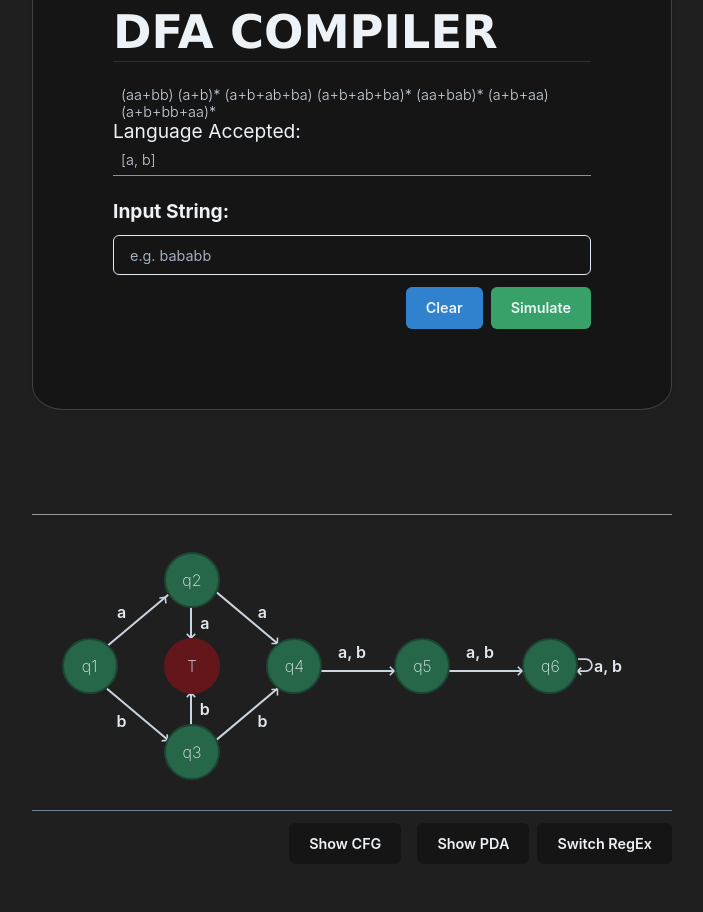
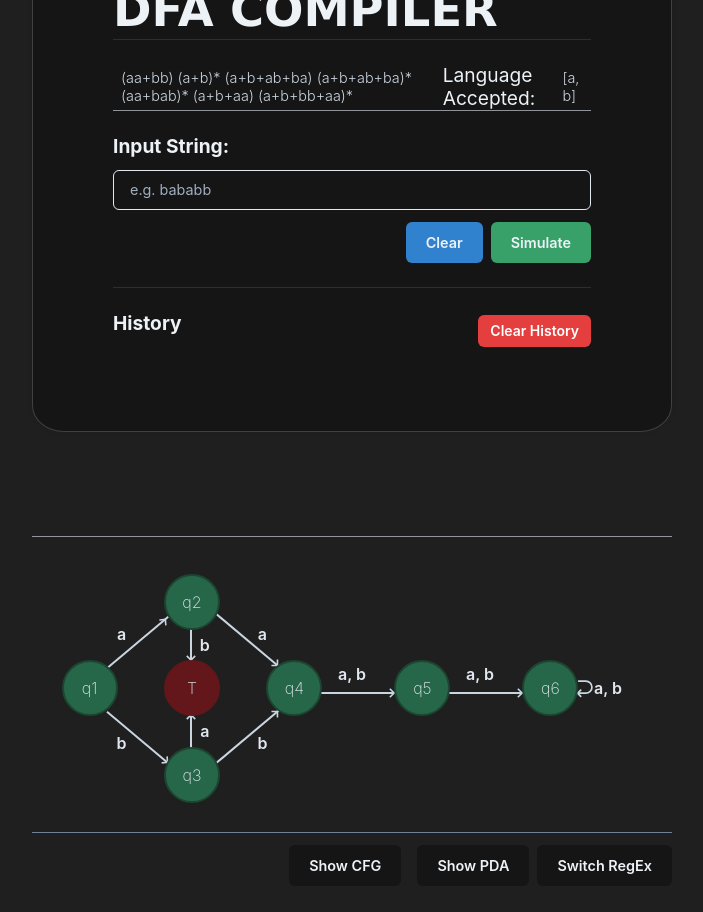
Before and after one commit to 20thmarcus/DFASimulator, a Next.js app: page / in a window 1280 px wide. Shown: the top 912 px of the page, without its empty margins (288-991 px from the left). Built offline with nearby package versions, Linux system fonts and the light colour scheme.

Commit message:
Master Ver 2

```diff
--- a/components/DFA/FirstDFA.js
+++ b/components/DFA/FirstDFA.js
@@ -31,11 +31,11 @@ const FirstDFA = ({ currentNode, simulating }) => {
       </Text>
       {/* q2 t */}
       <Text top="35%" left="27%" size="label">
-        a
+        b
       </Text>
       {/* q3 t */}
       <Text top="65%" left="27%" size="label">
-        b
+        a
       </Text>
       {/* q3 q4 */}
       <Text top="69%" left="36%" size="label">
--- a/components/DFA/SecondDFA.js
+++ b/components/DFA/SecondDFA.js
@@ -203,9 +203,9 @@ const SecondDFA = ({ currentNodeVal, simulatingStatus }) => {
 
     {/* q1 q4 */}
     <ArrowHead
-      top={["72%", null, "74.5%", null, null, "75.3%"]}
-      left={["21.3%", null, "21%", null, null, "21.8%"]}
-      rotate={["42", null, "42", null, null, "42%"]}
+      top={["72%", null, "74.5%", null, null, "71.3%"]}
+      left={["21.3%", null, "21%", null, null, "20.8%"]}
+      rotate={["42", null, "42", null, null, "45%"]}
     />
 
     {/* q2 q3 */}
--- a/components/Main.js
+++ b/components/Main.js
@@ -12,7 +12,7 @@ const Main = () => {
   const [string, setString] = useState("");
   const [data, setData] = useState("");
   const [count, setCount] = useState(0);
-
+  const [history, setHistory] = useState([]); // Add this state
   const [prob2, setProb2] = useState(false);
   const [currentNode, setCurrentNode] = useState(0);
   const [simulating, setSimulating] = useState(false);
@@ -32,12 +32,14 @@ const Main = () => {
     const countValue = e.target.value.length;
     setCount(countValue);
   };
+
   const handleReset = () => {
     setString("");
     setCount(0);
     setData("");
     closeAll();
   };
+
   const handleSwitch = () => {
     setProb2((prev) => !prev);
     setData("");
@@ -47,6 +49,7 @@ const Main = () => {
   const closeAll = () => {
     closeToasts.closeAll();
   };
+
   const validToast = () => {
     validString({
       title: "Valid String!",
@@ -54,6 +57,7 @@ const Main = () => {
       isClosable: true,
     });
   };
+
   const trapToast = () => {
     trapString({
       title: "Invalid: Trapped",
@@ -61,6 +65,7 @@ const Main = () => {
       isClosable: true,
     });
   };
+
   const shortToast = () => {
     shortString({
       title: "Invalid: Too Short",
@@ -68,6 +73,7 @@ const Main = () => {
       isClosable: true,
     });
   };
+
   const notInLanguageToast = () => {
     notInLanguageString({
       title: "Empty/Invalid Input",
@@ -77,22 +83,24 @@ const Main = () => {
   };
 
   const handleValid = () => {
-    // console.log("DONE OK");
     setSimulating(false);
     validToast();
     setData(results);
+    setHistory((prev) => [...prev, { input: string, result: "Valid" }]); // Update history
   };
+
   const handleTrapped = () => {
-    // console.log("DONE TRAPPED");
     setSimulating(false);
     trapToast();
     setData(results);
+    setHistory((prev) => [...prev, { input: string, result: "Invalid: Trapped" }]); // Update history
   };
+
   const handleShort = () => {
-    // console.log("DONE SHORT");
     setSimulating(false);
     shortToast();
     setData(results);
+    setHistory((prev) => [...prev, { input: string, result: "Invalid: Too Short" }]); // Update history
   };
 
   const handleInputString = () => {
@@ -104,30 +112,24 @@ const Main = () => {
     handleInputString();
 
     if (!prob2) {
-      if (input == "") {
+      if (input === "") {
         notInLanguageToast();
-        // console.log("No valid configuration for input string/empty");
       } else if (input.includes("a") || input.includes("b")) {
-        // console.log("PROB1");
         results = new DFA(input, problem1, language1);
-        // console.log(results);
         setData(results);
+        setHistory((prev) => [...prev, { input: string, result: "Tested" }]); // Update history
       } else {
         notInLanguageToast();
-        // console.log("No valid configuration for input string!!");
       }
     } else {
-      if (input == "") {
+      if (input === "") {
         notInLanguageToast();
-        // console.log("No valid configuration for input string/empty");
       } else if (input.includes("0") || input.includes("1")) {
-        // console.log("PROB2");
         results = new DFA(input, problem2, language2);
-        // console.log(results);
         setData(results);
+        setHistory((prev) => [...prev, { input: string, result: "Tested" }]); // Update history
       } else {
         notInLanguageToast();
-        // console.log("No valid configuration for input string!!");
       }
     }
   };
@@ -137,63 +139,56 @@ const Main = () => {
     handleInputString();
 
     if (!prob2) {
-      if (input == "") {
+      if (input === "") {
         notInLanguageToast();
-        // console.log("No valid configuration for input string/empty");
       } else if (input.includes("a") || input.includes("b")) {
         setSimulating(true);
-        // console.log("PROB1");
         results = new DFA(input, problem1, language1);
-        // console.log(results);
         const pathWithZeroes = [0].concat(...results.path.map((e) => [e, 0]));
-        // console.log(pathWithZeroes);
         pathWithZeroes.some((node, i) => {
           setTimeout(() => {
             setCurrentNode(node);
-            node == pathWithZeroes[pathWithZeroes.length - 2] &&
+            node === pathWithZeroes[pathWithZeroes.length - 2] &&
             !pathWithZeroes.includes("T") &&
             !pathWithZeroes.includes("eos")
               ? handleValid()
-              : node == "T" && pathWithZeroes.slice(-4)[0] == "T"
+              : node === "T" && pathWithZeroes.slice(-4)[0] === "T"
               ? handleTrapped()
-              : pathWithZeroes.slice(-4)[3 - 1] == node &&
+              : pathWithZeroes.slice(-4)[3 - 1] === node &&
                 !pathWithZeroes.includes("T") &&
                 handleShort();
           }, i * 200);
         });
       } else {
         notInLanguageToast();
-        // console.log("No valid configuration for input string!!");
       }
     } else {
-      if (input == "") {
+      if (input === "") {
         notInLanguageToast();
-        // console.log("No valid configuration for input string/empty");
       } else if (input.includes("0") || input.includes("1")) {
         setSimulating(true);
-        // console.log("PROB2");
         results = new DFA(input, problem2, language2);
-        // console.log(results);
         const pathWithZeroes = [0].concat(...results.path.map((e) => [e, 0]));
-        // console.log(pathWithZeroes);
         pathWithZeroes.some((node, i) => {
           setTimeout(() => {
             setCurrentNode(node);
-            node == pathWithZeroes[pathWithZeroes.length - 2] &&
+            node === pathWithZeroes[pathWithZeroes.length - 2] &&
             !pathWithZeroes.includes("eos")
               ? handleValid()
-              : pathWithZeroes.slice(-4)[3 - 1] == node && handleShort();
+              : pathWithZeroes.slice(-4)[3 - 1] === node && handleShort();
           }, i * 200);
         });
       } else {
         notInLanguageToast();
-        // console.log("No valid configuration for input string!!");
       }
     }
   };
 
+  const handleClearHistory = () => {
+    setHistory([]);
+  };
+
   return (
-    /* This will show how the ui is being presented. */
     <Flex
       direction={["column","column","column","column","column", "row"]}
       align="center"
@@ -210,6 +205,8 @@ const Main = () => {
         count={count}
         regex1={regex1}
         regex2={regex2}
+        history={history} // Pass history to LeftBox
+        handleClearHistory={handleClearHistory} // Pass clear history function to LeftBox
       />
       <Divider
         display={["block", null, "block", null, null, "none"]}
--- a/components/components/LeftBox.js
+++ b/components/components/LeftBox.js
@@ -22,20 +22,21 @@ const LeftBox = ({
   count,
   regex1,
   regex2,
+  history, // Add history prop
+  handleClearHistory, // Add clear history prop
 }) => {
   return (
     <>
-      {/*possibly for the box testing and simulate */}
       <Box
         w={["20em", "20em", "40em", "40em", "40em", "35em"]}
         mr={[0, 0, 0, 0, 0, 24]}
-        mt={[14, 14, 16, 16, 16, 20]} //Changed to 20 from 0
-        mb={[16, 16, 20, 20, 20, 10]} //Changed to 10 from 20
+        mt={[14, 14, 16, 16, 16, 20]}
+        mb={[16, 16, 20, 20, 20, 10]}
         borderRadius="5%"
         bg="#151515"
         p="20"
         boxShadow="0 0px 4px rgba(0, 0, 0, 0.1)"
-        border="1px solid #404040" // Add this line for the gray border
+        border="1px solid #404040"
         height="100%"
       >
         <Flex align="flex-end" justify="space-between">
@@ -47,8 +48,7 @@ const LeftBox = ({
         <Divider mb="6" />
         <Box>
           <form onSubmit={handleTest}>
-
-        <flex align="space-between">
+            <Flex align="space-between">
               <Heading display={["none", null, "none", null, null, "flex"]} bg="none" fontWeight="regular">
                 Regular Expression:
               </Heading>
@@ -59,21 +59,19 @@ const LeftBox = ({
                 fontWeight="light">
                 {!prob2 ? regex1 : regex2}
               </Tag>
-
               <Heading fontWeight="regular">Language Accepted:</Heading>
-              <Tag my={1} fontSize={["0.7em", "0.7em", "0.9em"]} bg="#151515" color="gray.300" fontWeight="light"> {!prob2 ? "[a, b]" : "[0, 1]"} </Tag>
+              <Tag my={1} fontSize={["0.7em", "0.7em", "0.9em"]} bg="#151515" color="gray.300" fontWeight="light">
+                {!prob2 ? "[a, b]" : "[0, 1]"}
+              </Tag>
               <br></br>
-          </flex>
-
+            </Flex>
             <Divider mb="6" />
             <Flex align="center">
               <Heading>Input String:</Heading>
               <Flex align="center">
-              <Flex justifyContent="flex-end"> {/* Wrap Button inside Flex */}
-
+                <Flex justifyContent="flex-end">
                 </Flex>
               </Flex>
-
             </Flex>
             <Input
               maxLength="100"
@@ -108,35 +106,34 @@ const LeftBox = ({
                 >
                   Simulate
                 </Button>
+
               </Flex>
             </Flex>
-
-            {/* DIVIDER OF LEFT CONTAINER */}
-            {/* <Flex
-              align="center"
-              direction={["column", "column", "row", "row", "row", "none"]}
-              display={["flex", "flex", "flex", "flex", "flex", "none"]}
-              // justify="space-between"
+          </form>
+        </Box>
+        <Divider my={6} />
+        <Box>
+          <Flex justify="space-between" align="center">
+            <Heading size="md" mb={4}>History</Heading>
+            <Button
+              size="sm"
+              onClick={handleClearHistory}
+              colorScheme="red"
             >
-              <Heading>Regular Expression:</Heading>
-              <Tag my={1} fontSize={["0.7em", "0.7em", "0.9em"]}>
-                {!prob2 ? regex1 : regex2}
+              Clear History
+            </Button>
+          </Flex>
+          {history.map((entry, index) => (
+            <Flex key={index} mb={2} justify="space-between">
+              <Text>{entry.input}</Text>
+              <Tag colorScheme={entry.result.includes("Valid") ? "green" : "red"}>
+                {entry.result}
               </Tag>
             </Flex>
-            <Flex
-              my={2}
-              direction={["column", "column", "row", "row", "row", "none"]}
-              display={["flex", "flex", "flex", "flex", "flex", "none"]}
-              align="center"
-            >
-
-            </Flex> */}
-          </form>
+          ))}
         </Box>
       </Box>
-
     </>
-
   );
 };
 
```
Also changed, not shown: components/components/InputFields.js (added, +58 -0 lines). Lines whose indentation alone changed are shown as unchanged.
